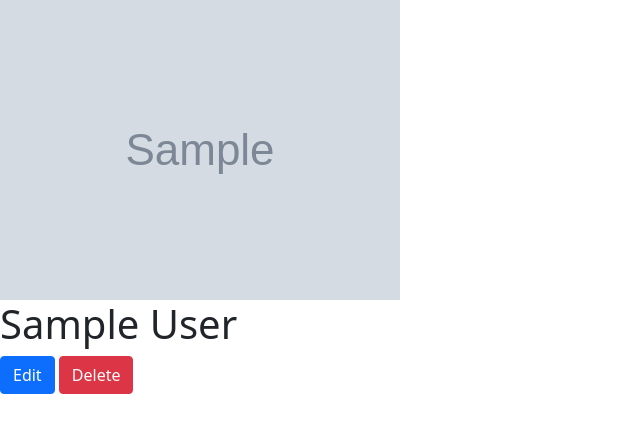
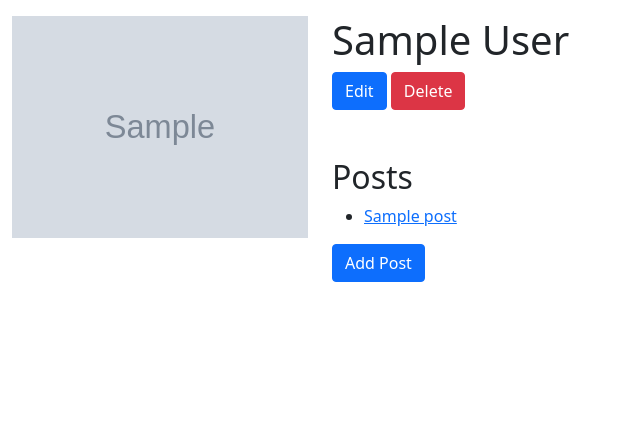
Before and after one commit to kneyzberg/blogly, a Flask app: page /users/1 in a window 1280 px wide. Shown: the top 433 px of the page, without its empty margins (0-640 px from the left). Run offline with Flask 2, Linux system fonts and the light colour scheme; tables that the repository leaves empty hold one stand-in row (values such as "Sample post"); grey boxes marked "Sample" are stand-in pictures.

Commit message:
updated user detail page and made new template for adding a new post, wip looking at posts route

```diff
--- a/app.py
+++ b/app.py
@@ -45,9 +45,10 @@ def process_new_user():
 @app.route("/users/<int:user_id>")
 def user_details(user_id):
     user = User.query.get_or_404(user_id)
+    posts = user.posts
     name = f"{user.first_name} {user.last_name}"
     url = user.image_url
-    return render_template("user_detail.html", name=name, url=url, id=user_id)
+    return render_template("user_detail.html", name=name, url=url, id=user_id, posts=posts)
 
 @app.route("/users/<int:user_id>/edit")
 def edit_user(user_id):
@@ -70,3 +71,15 @@ def delete_user(user_id):
     db.session.delete(user)
     db.session.commit()
     return redirect("/users")
+
+@app.route("/users/<int:user_id>/posts/new")
+def new_post(user_id):
+    user = User.query.get_or_404(user_id)
+    name = f"{user.first_name} {user.last_name}"
+    return render_template("new_post_form.html", user=user, name=name)
+
+# @app.route("/posts/<int:post_id>")
+# def user_post(post_id):
+#     post = Post.query.get_or_404(post_id)
+#     title = post.title
+#     content = post.content
--- a/static/app.css
+++ b/static/app.css
@@ -1,6 +1,4 @@
 .profile-image {
-  /* max-width: 100%;
-  height:auto; */
-  max-width: 500px;
-  max-height: 500px;
+  max-width: 100%;
+  height:auto;
 }
--- a/templates/user_detail.html
+++ b/templates/user_detail.html
@@ -3,14 +3,27 @@
 {% block title %}{{name}}{% endblock %}
 
 {% block content %}
-    <div>
+    <div class="container-fluid">
+      <div class="row">
+        <div class="col-3 pt-3">
           <img src="{{url}}" class="profile-image" alt="{{name}} profile photo">
-      <div>
+        </div>
+        <div class="col-9 pt-3">
           <h1>{{name}}</h1>
           <form action="/users/{{ id }}/delete" method="POST" >
             <a href="/users/{{ id }}/edit" class="btn btn-primary">Edit</a>
             <button class="btn btn-danger" type="submit" >Delete</button>
           </form>
+          <section class="pt-5">
+            <h2>Posts</h2>
+            <ul>
+              {% for post in posts %}
+              <li><a href="/posts/{{post.id}}">{{post.title}}</a></li>
+              {% endfor %}
+            </ul>
+            <a href="/users/{{id}}/posts/new" class="btn btn-primary">Add Post</a>
+          </section>
+        </div>
       </div>
     </div>
 {% endblock %}
```
Also changed, not shown: models.py (+23 -1 lines), seed.py (+8 -2 lines), templates/new_post_form.html (added, +21 -0 lines), templates/temp.html (added). Lines whose indentation alone changed are shown as unchanged.
